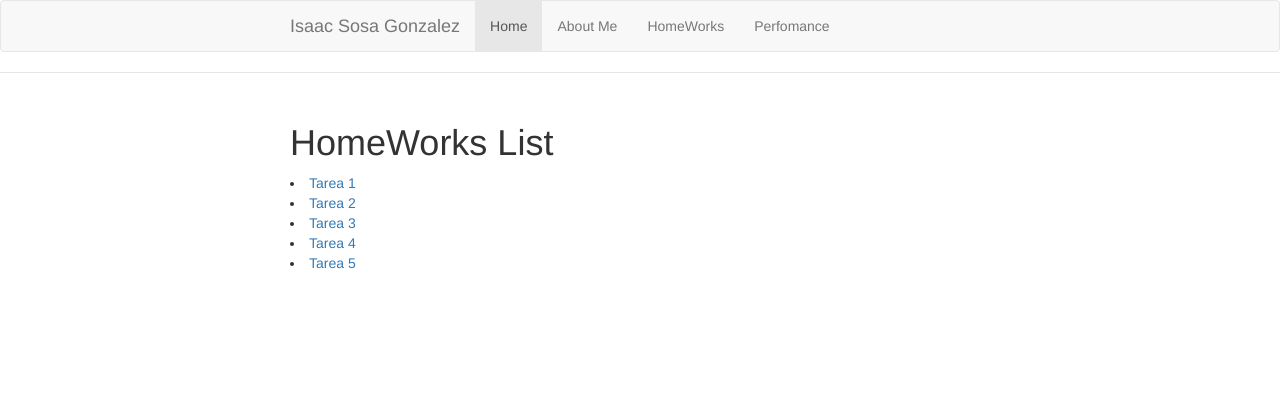
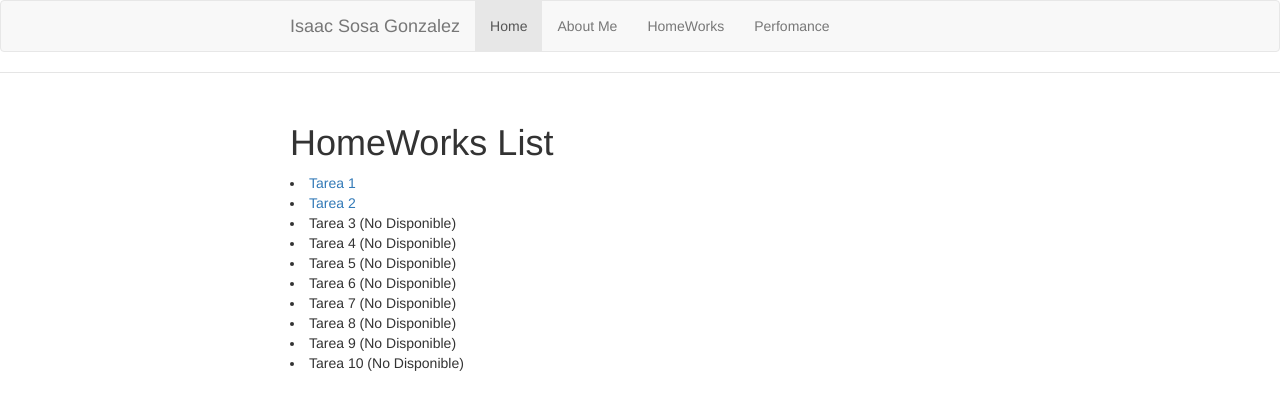
Before and after one commit to ss1730/CloudComputing, a website: page sosaglez/app/index.html at #!/homeworks in a window 1280 px wide. Drawn offline with nearby package versions, Linux system fonts and the light colour scheme; some packages are replaced by stand-ins of ours; files that its build step writes are made by us from their sources.

Commit message:
Adding Main HomeWorks page

```diff
--- a/sosaglez/app/views/homeworks.html
+++ b/sosaglez/app/views/homeworks.html
@@ -2,8 +2,13 @@
 <h1>HomeWorks List</h1>
 <div>
   <li><a href="#!/homework_1">Tarea 1</a></li></li>
-  <li><a href="#!/homework_1">Tarea 2</a></li></li>
-  <li><a href="#!/homework_1">Tarea 3</a></li></li>
-  <li><a href="#!/homework_1">Tarea 4</a></li></li>
-  <li><a href="#!/homework_1">Tarea 5</a></li></li>
+  <li><a href="#!/homework_2">Tarea 2</a></li></li>
+  <li>Tarea 3 (No Disponible)</a></li></li>
+  <li>Tarea 4 (No Disponible)</a></li></li>
+  <li>Tarea 5 (No Disponible)</a></li></li>
+  <li>Tarea 6 (No Disponible)</a></li></li>
+  <li>Tarea 7 (No Disponible)</a></li></li>
+  <li>Tarea 8 (No Disponible)</a></li></li>
+  <li>Tarea 9 (No Disponible)</a></li></li>
+  <li>Tarea 10 (No Disponible)</a></li></li>
 </div>
```
